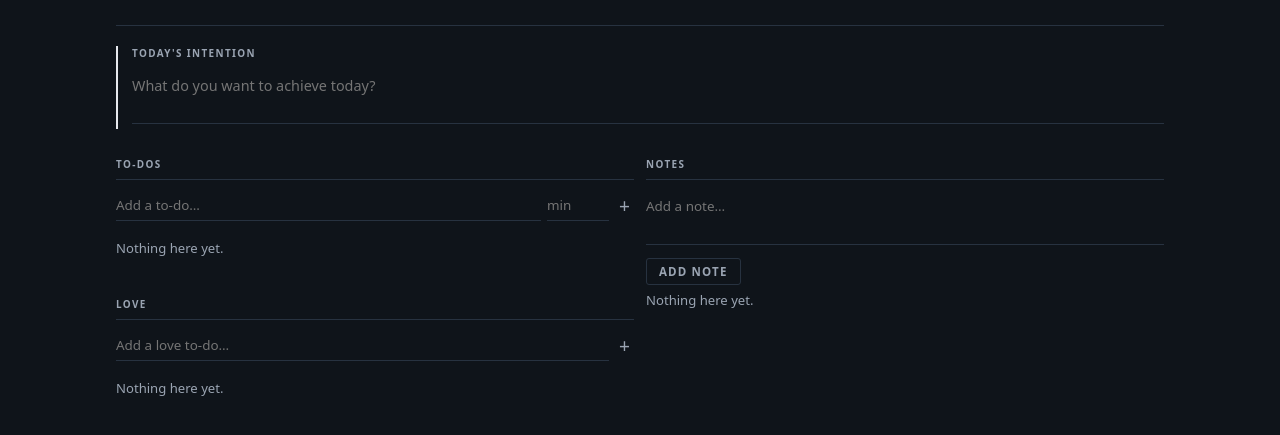
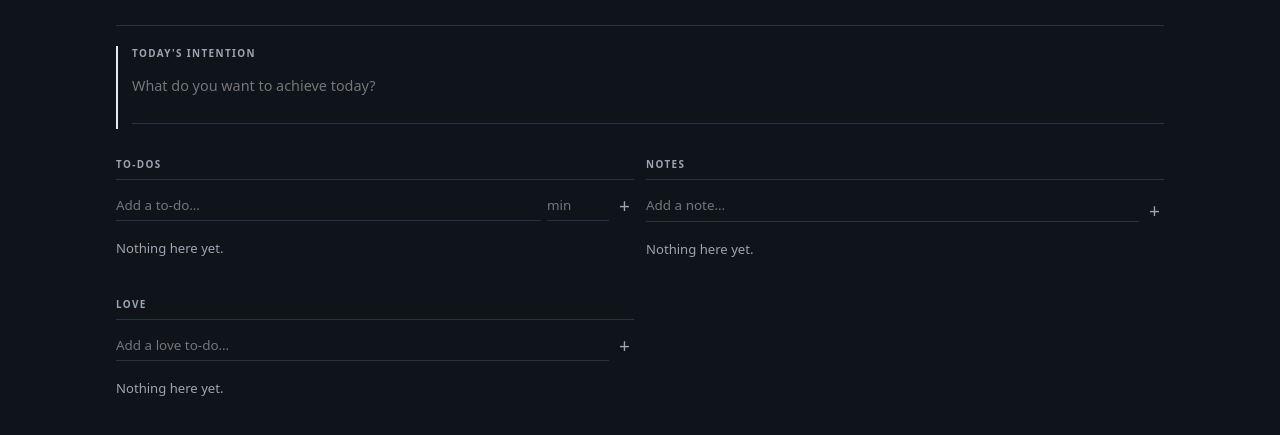
Before and after one commit to zlatkapod/dayplanner, a Flask app: page / in a window 1280 px wide. Shown: the part 140-575 px from the top of the page. Run offline with Flask 3, Linux system fonts and the light colour scheme; data that the repository does not hold is empty.

Commit message:
Refine "Notes" UI in dashboard
- Redesigned "Add Note" form for improved alignment and spacing.
- Replaced text button with compact "+" button for cleaner aesthetics.
- Added dynamic auto-resizing for the notes textarea.

```diff
--- a/templates/dashboard.html
+++ b/templates/dashboard.html
@@ -116,25 +116,18 @@
   .dp-add-submit:hover { color: var(--bs-body-color); }
 
   /* ── Add note ────────────────────────────────────────── */
+  .dp-add-note {
+    display: flex; gap: 6px; align-items: flex-end; margin-bottom: 12px;
+  }
   .dp-add-note textarea {
-    width: 100%;
-    padding: 6px 0; font-size: 0.84rem; line-height: 1.55;
+    flex: 1; min-width: 0;
+    padding: 5px 0; font-size: 0.84rem; line-height: 1.55;
     border: none; border-bottom: 1px solid var(--bs-border-color);
     border-radius: 0; background: transparent; color: var(--bs-body-color);
-    resize: none; outline: none; margin-bottom: 8px;
+    resize: none; outline: none; overflow: hidden;
     transition: border-color 0.12s;
   }
   .dp-add-note textarea:focus { border-bottom-color: var(--bs-body-color); }
-  .dp-add-note button {
-    font-size: 0.72rem; font-weight: 700; letter-spacing: 0.1em;
-    text-transform: uppercase; border: 1px solid var(--bs-border-color);
-    border-radius: 3px; background: transparent; color: var(--dp-muted);
-    padding: 4px 12px; cursor: pointer; transition: all 0.12s;
-  }
-  .dp-add-note button:hover {
-    background: var(--bs-body-color); color: var(--bs-body-bg);
-    border-color: var(--bs-body-color);
-  }
 
   /* ── Item rows ───────────────────────────────────────── */
   .dp-row {
@@ -265,10 +258,12 @@
   <!-- Right: Notes -->
   <div>
     <span class="dp-label">Notes</span>
-    <form class="dp-add-note" hx-post="/note_item" hx-target="#notes-list" hx-swap="outerHTML" hx-on::after-swap="this.reset()">
+    <form class="dp-add-note" hx-post="/note_item" hx-target="#notes-list" hx-swap="outerHTML"
+          hx-on::after-swap="this.reset(); this.querySelector('textarea').style.height='auto'">
       <input type="hidden" name="date" value="{{ plan.date }}"/>
-      <textarea name="text" rows="2" placeholder="Add a note…"></textarea>
-      <button type="submit">Add note</button>
+      <textarea name="text" rows="1" placeholder="Add a note…"
+                oninput="this.style.height='auto';this.style.height=this.scrollHeight+'px'"></textarea>
+      <button class="dp-add-submit" type="submit" title="Add note">+</button>
     </form>
     {% include "partials/dashboard_notes.html" %}
   </div>
```
